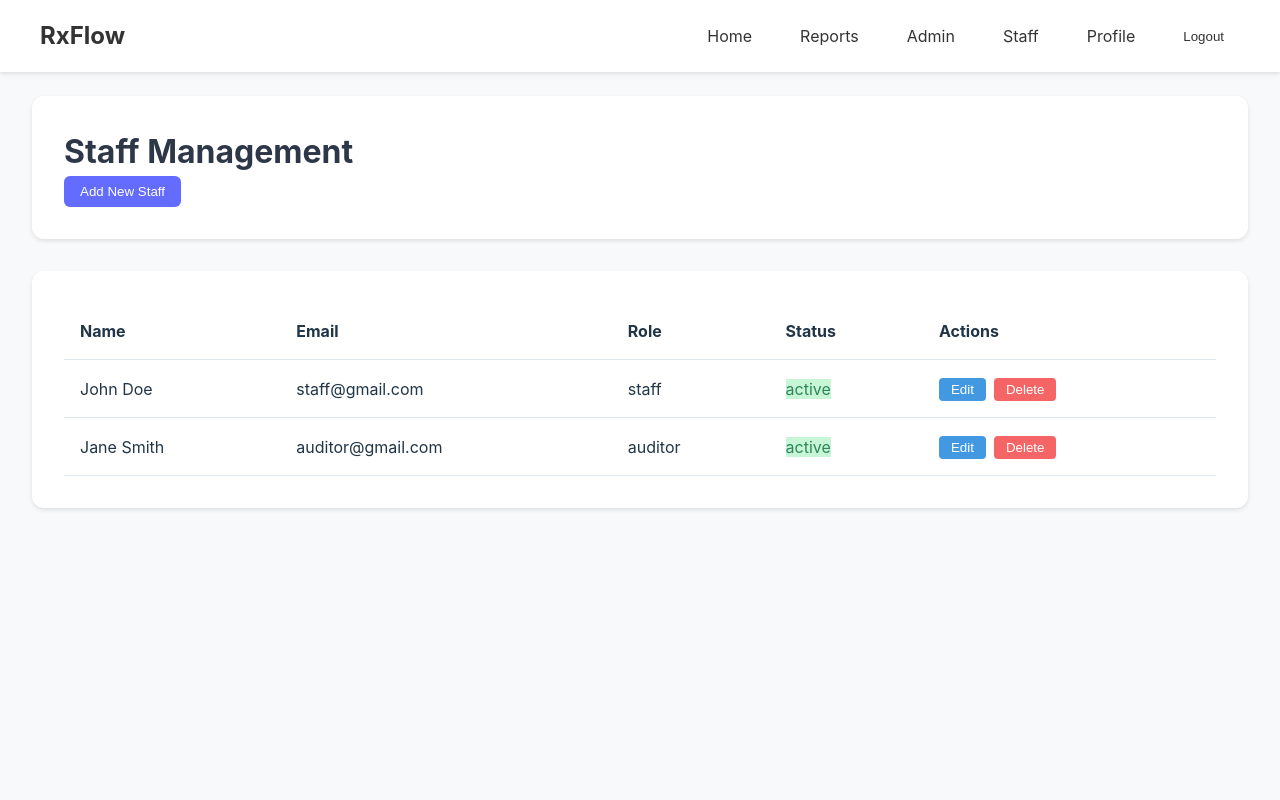
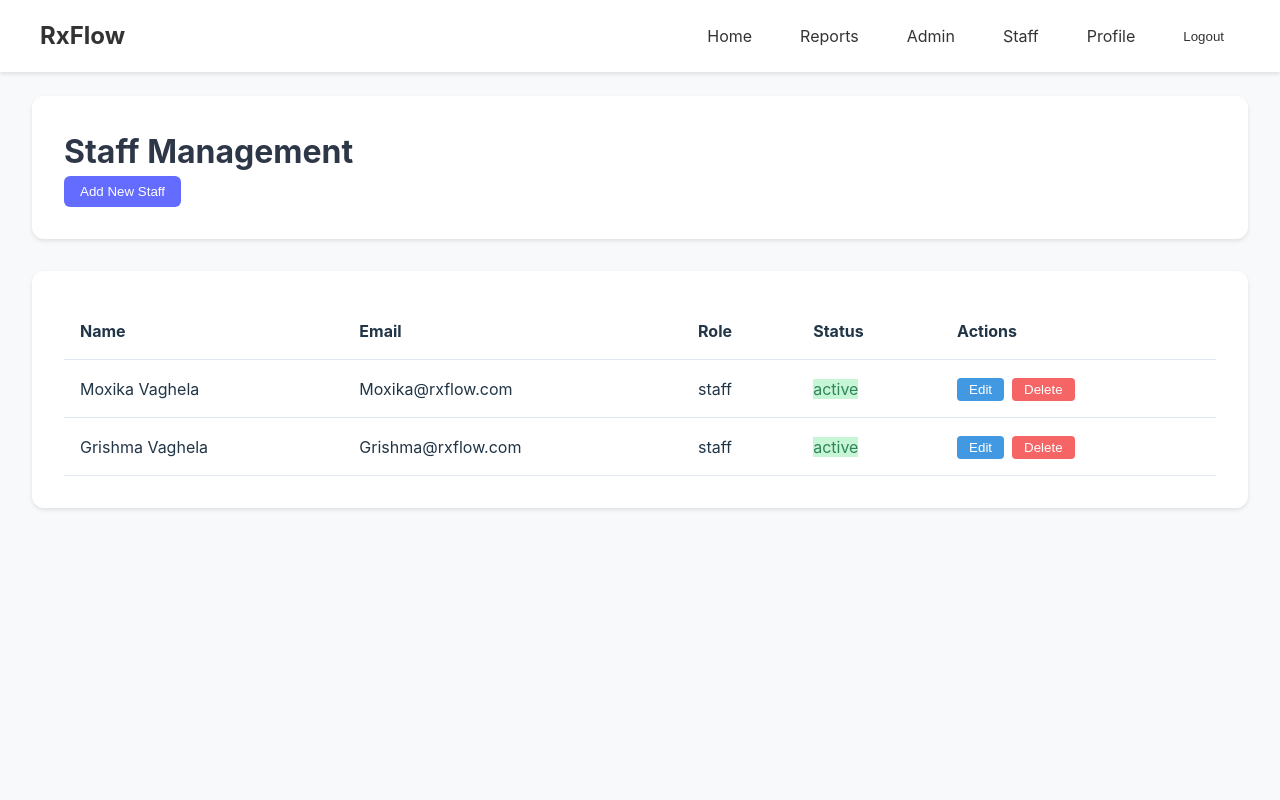
Before and after one commit to AdityaRaj81/RxFlow, a React (Vite) app: page /staff-management in a window 1280 px wide. Shown: the top 800 px of the page. Built offline with nearby package versions, Linux system fonts and the light colour scheme; sample sign-in values are in the browser's storage.

Commit message:
update staff list in StaffManagement component with new user details

```diff
--- a/src/components/StaffManagement.jsx
+++ b/src/components/StaffManagement.jsx
@@ -3,8 +3,8 @@ import { motion } from 'framer-motion';
 
 function StaffManagement() {
   const [staffList, setStaffList] = useState([
-    { id: 1, name: 'John Doe', email: 'staff@gmail.com', role: 'staff', status: 'active' },
-    { id: 2, name: 'Jane Smith', email: 'auditor@gmail.com', role: 'auditor', status: 'active' }
+    { id: 1, name: 'Moxika Vaghela', email: 'Moxika@rxflow.com', role: 'staff', status: 'active' },
+    { id: 2, name: 'Grishma Vaghela', email: 'Grishma@rxflow.com', role: 'staff', status: 'active' }
   ]);
 
   const [showAddForm, setShowAddForm] = useState(false);
```
